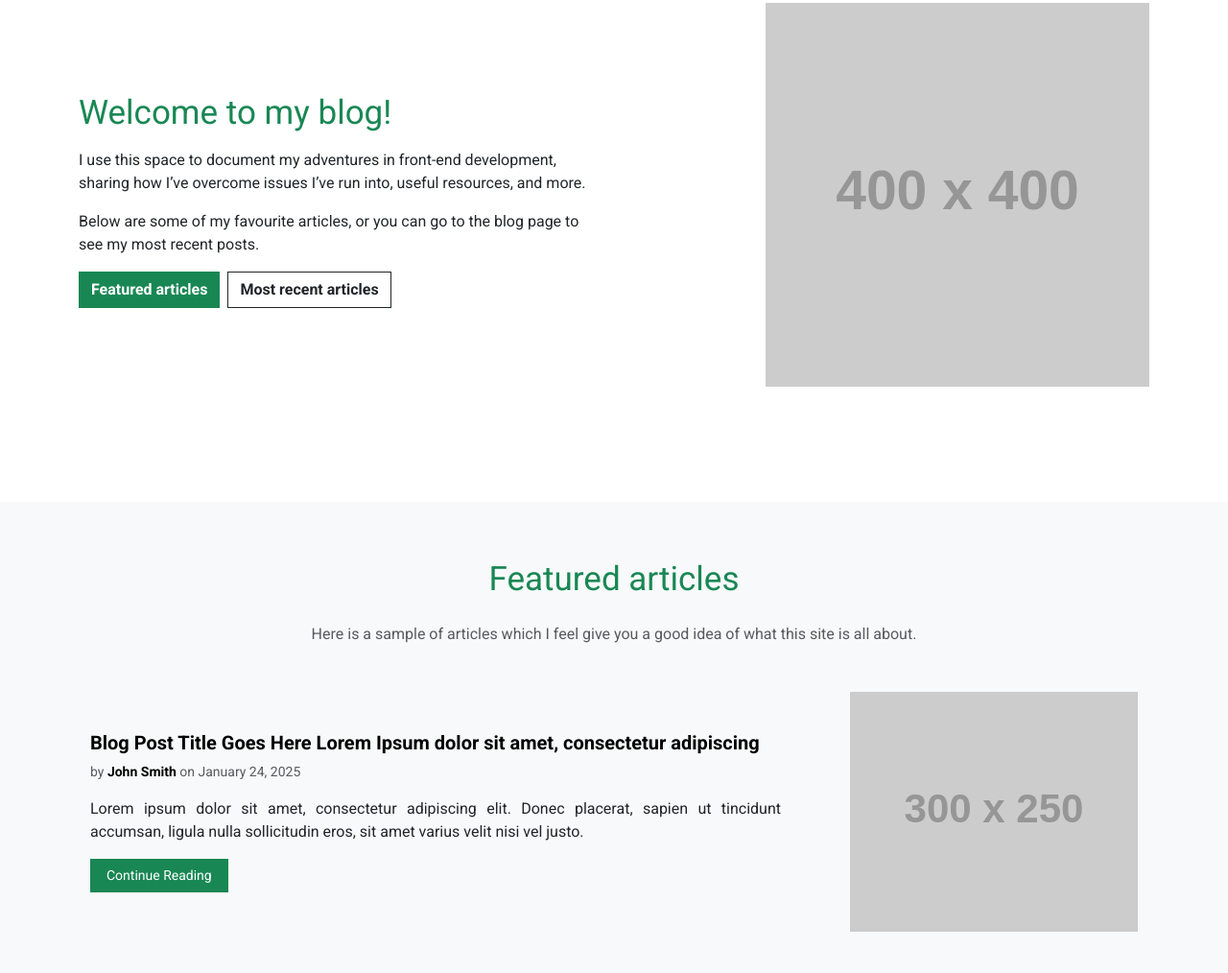
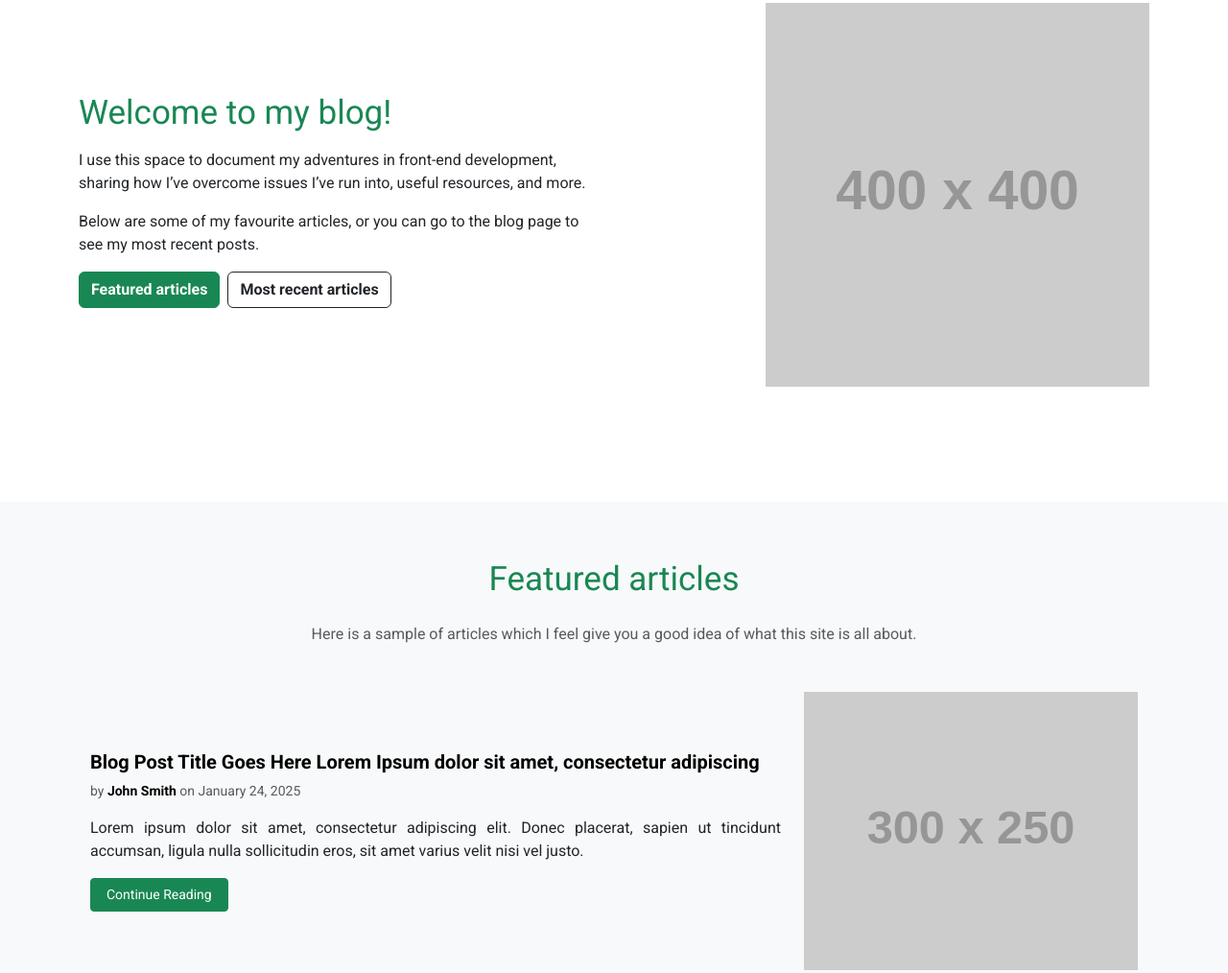
Before and after one commit to pranto113015/blog-website-task, a plain HTML site: page index.html in a window 1280 px wide. Shown: the part 173-1187 px from the top of the page at 96% size. Drawn offline with nearby package versions, Linux system fonts and the light colour scheme; placeholder pictures from the web are drawn by us.

Commit message:
feat: enhance button styles and update featured section headings

```diff
--- a/index.html
+++ b/index.html
@@ -81,23 +81,26 @@
           <!-- For small devices -->
           <div class="d-block d-sm-none mt-3">
             <div class="d-flex flex-column gap-2">
-              <a class="btn btn-success fw-bold" href="/details.html"
-                >Featured articles</a
-              >
-              <a class="btn btn-outline-dark fw-bold" href="#"
-                >Most recent articles</a
-              >
+              <a class="btn btn-success fw-bold rounded" href="/details.html">
+                Featured articles
+              </a>
+              <a class="btn btn-outline-dark fw-bold rounded" href="#">
+                Most recent articles
+              </a>
             </div>
           </div>
 
           <!-- For medium and larger devices -->
           <div class="d-none d-sm-flex mt-3">
-            <a class="btn btn-success me-2 fw-bold" href="/details.html"
-              >Featured articles</a
+            <a
+              class="btn btn-success me-2 fw-bold rounded"
+              href="/details.html"
             >
-            <a class="btn btn-outline-dark fw-bold" href="#"
-              >Most recent articles</a
-            >
+              Featured articles
+            </a>
+            <a class="btn btn-outline-dark fw-bold rounded" href="#">
+              Most recent articles
+            </a>
           </div>
         </div>
 
@@ -123,7 +126,7 @@
     <!-- Featured Articles Section -->
     <section class="featured-section py-5 bg-light">
       <div class="container">
-        <h3 class="text-center text-success fw-normal mb-2">
+        <h3 class="text-center text-success fw-normal mb-2 rounded">
           Featured articles
         </h3>
         <p class="text-center text-muted mt-4 mb-5">
@@ -142,7 +145,7 @@
                 src="https://placehold.co/300x250"
                 alt="Blog Post Image"
                 class="img-fluid"
-                style="width: 100%; max-width: 300px; height: auto"
+                style="width: 100%;  height: auto"
               />
             </div>
 
@@ -191,7 +194,7 @@
                 src="https://placehold.co/300x250"
                 alt="Blog Post Image"
                 class="img-fluid"
-                style="width: 100%; max-width: 300px; height: auto"
+                style="width: 100%;   height: auto"
               />
             </div>
 
@@ -240,7 +243,7 @@
                 src="https://placehold.co/300x250"
                 alt="Blog Post Image"
                 class="img-fluid"
-                style="width: 100%; max-width: 300px; height: auto"
+                style="width: 100%;  height: auto"
               />
             </div>
 
--- a/style.css
+++ b/style.css
@@ -12,10 +12,7 @@ body {
   align-items: center;
 }
 
-.btn-success,
-.btn-outline-dark {
-  border-radius: 0 !important;
-}
+
 
 
 .featured-section {
@@ -26,7 +23,7 @@ body {
   font-weight: 700;
 }
 .featured-section .btn {
-  border-radius: 0;
+
   padding: 6px 14px;
 }
 
```
